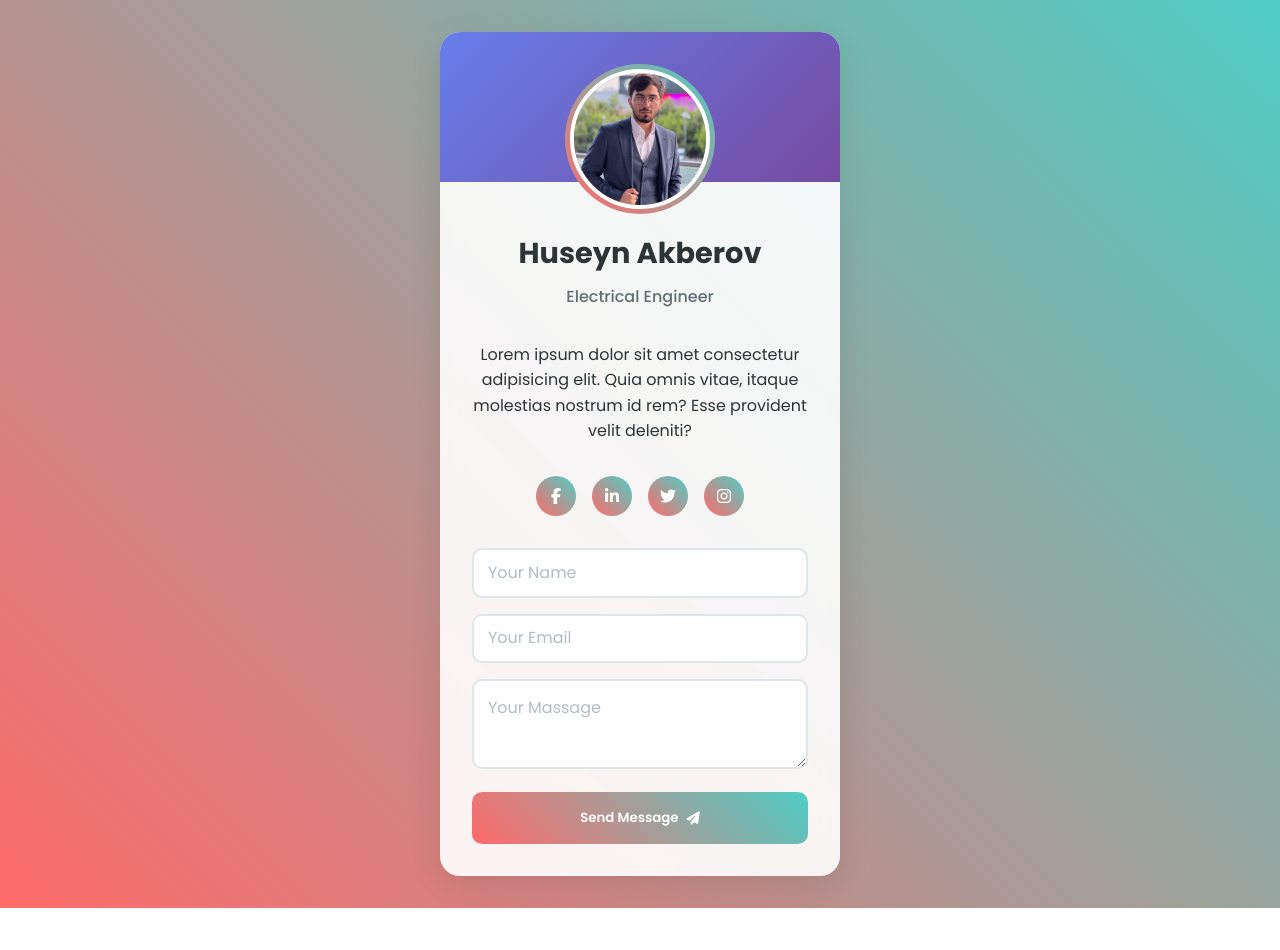
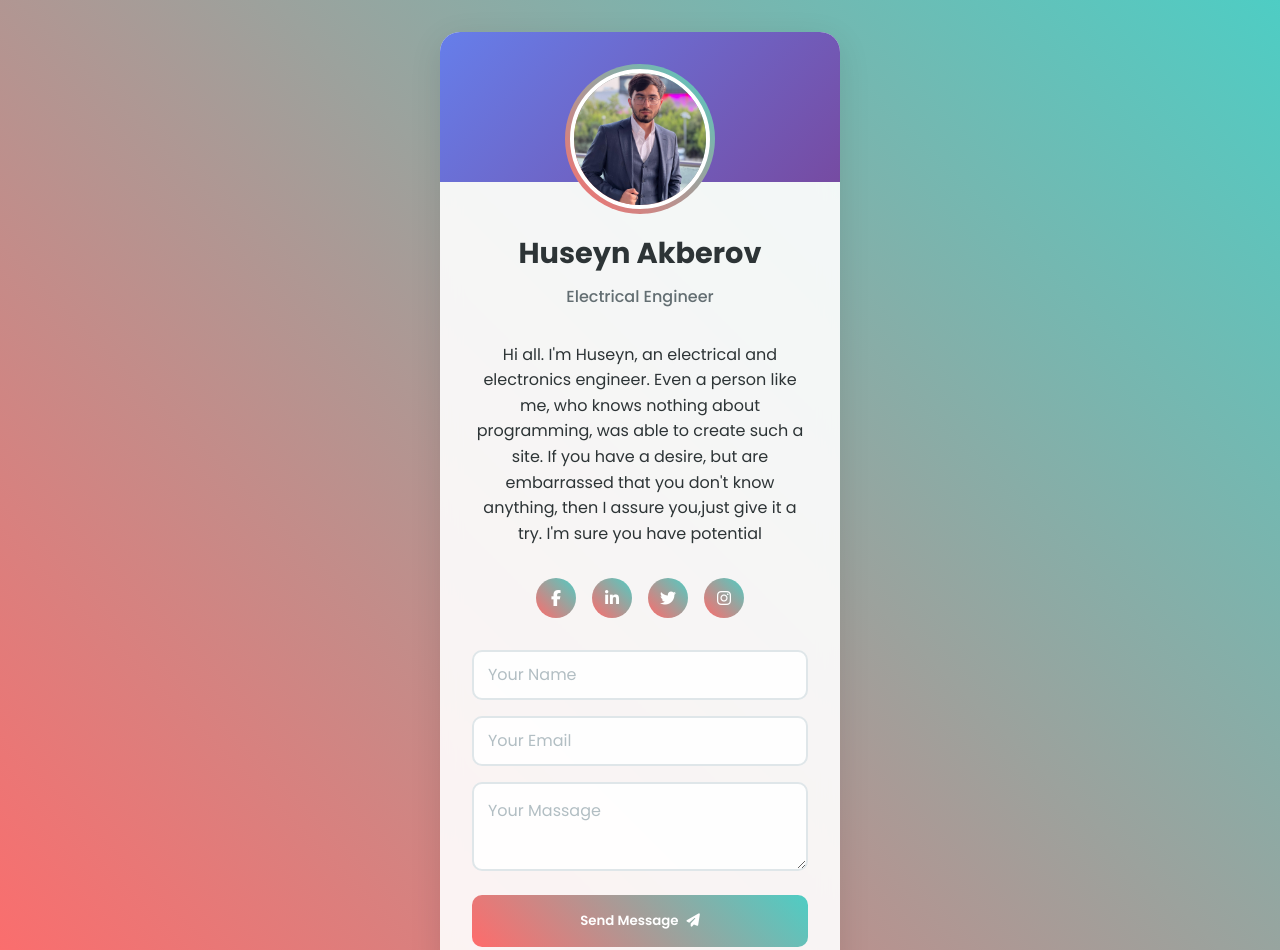
Before and after one commit to Huseyn777H/Profile-Card, a plain HTML site: page index.html in a window 1280 px wide. Shown: the top 950 px of the page. Before the commit the page ends 908 px from the top, so only its background shows below. Drawn offline with Linux system fonts and the light colour scheme.

Commit message:
I update my Profil Card code

```diff
--- a/index.html
+++ b/index.html
@@ -6,7 +6,8 @@
     <meta name="viewport" content="width=device-width, initial-scale=1.0">
     <link rel="stylesheet" href="style.css">
     <link rel="stylesheet" href="https://cdnjs.cloudflare.com/ajax/libs/font-awesome/6.5.1/css/all.min.css">
-    <link href="https://fonts.googleapis.com/css2?family=Poppins:wght@300;400;500;600;700&display=swap" rel="stylesheet">
+    <link href="https://fonts.googleapis.com/css2?family=Poppins:wght@300;400;500;600;700&display=swap"
+        rel="stylesheet">
     <title>Profile Card</title>
 </head>
 
@@ -16,7 +17,8 @@
             <div class="card-background"></div>
             <header class="card-header">
                 <div class="profile-image-wrapper">
-                    <img src="img/WhatsApp Image 2025-05-26 at 14.51.54.jpeg" alt="Huseyn's profile photo" class="profile-image">
+                    <img src="img/WhatsApp Image 2025-05-26 at 14.51.54.jpeg" alt="Huseyn's profile photo"
+                        class="profile-image">
                 </div>
                 <div class="header-text">
                     <h1>Huseyn Akberov</h1>
@@ -25,8 +27,10 @@
             </header>
 
             <section class="card-content">
-                <p class="description">Lorem ipsum dolor sit amet consectetur adipisicing elit. Quia omnis vitae, itaque
-                    molestias nostrum id rem? Esse provident velit deleniti?</p>
+                <p class="description">Hi all. I'm Huseyn, an electrical and electronics engineer. Even a person like me,
+                    who knows nothing about programming, was able to create such a site. If you have a desire, but are
+                    embarrassed that you don't know anything, then I assure you,just give it a try. I'm sure you have
+                    potential</p>
             </section>
 
             <footer class="card-footer">
```
